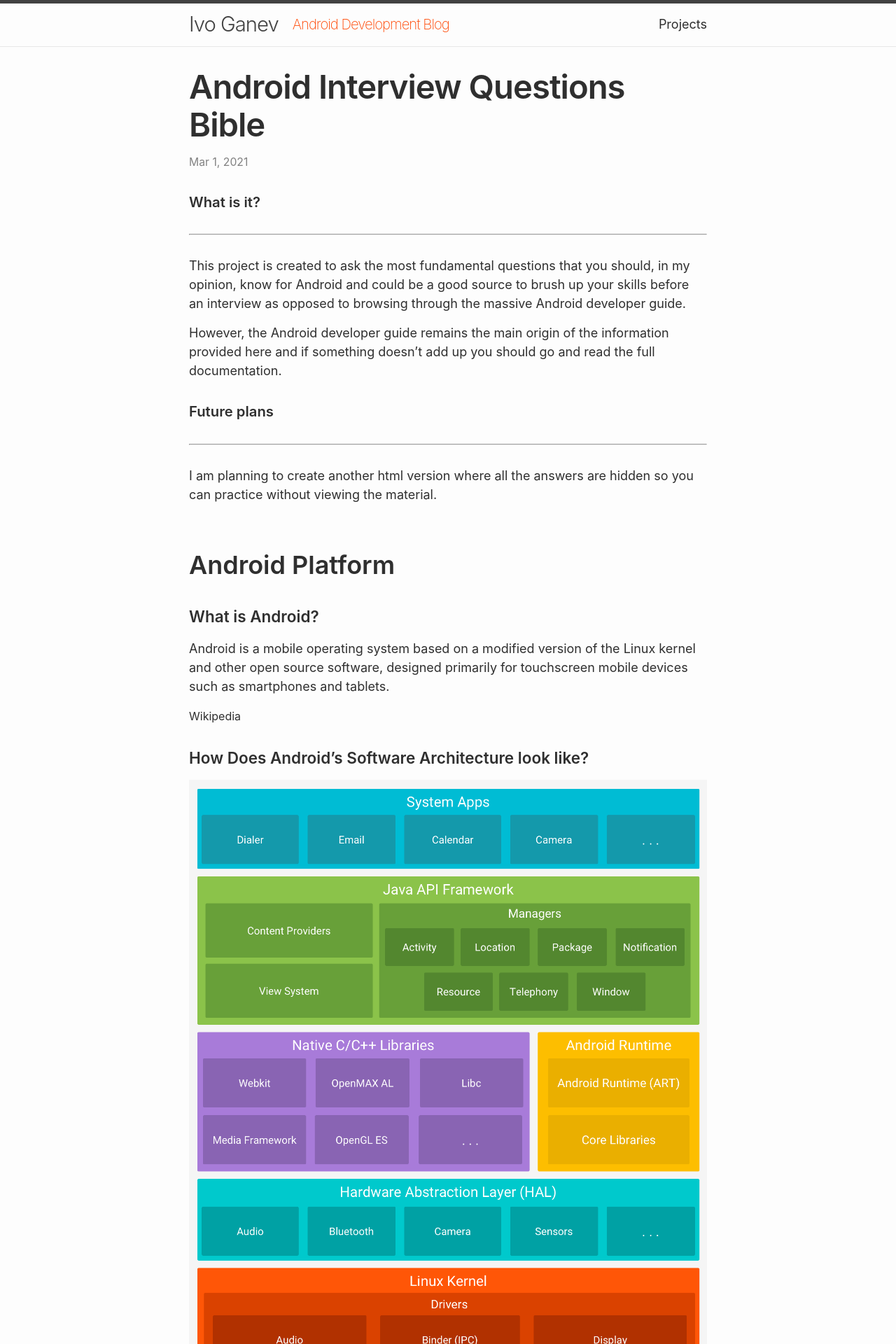
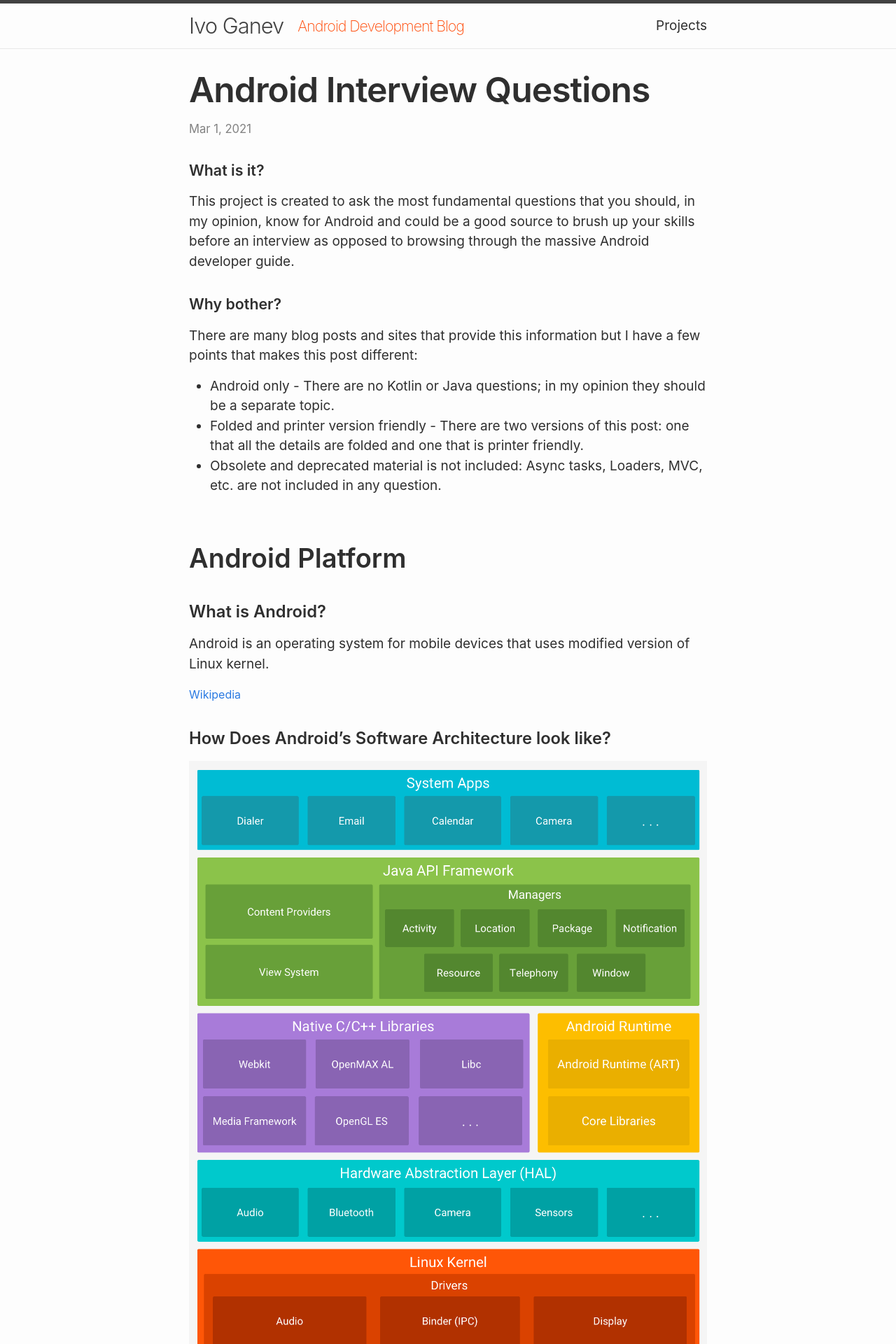
Before and after one commit to ivoGanev/ivoganev.github.io, a Jekyll site: the page built from _posts/2021-03-1-android-interview-questions.markdown, in a window 1280 px wide. Shown: the top 1920 px of the page at 70% size. Built offline with Jekyll 4.4.1, drawn with Linux system fonts in a browser that asks for light colours; some of the changed text lies outside the part shown.

Commit message:
Fix some styling issues and add new content
New content was added for Android Interview Questions

```diff
--- a/_config.yml
+++ b/_config.yml
@@ -21,7 +21,7 @@
 title: Ivo Ganev
 email: ivo.ganev@yahoo.com
 description: >- # this means to ignore newlines until "baseurl:"
-  I am Ivo Ganev and this is where I write for important stuff related to programming and Android development.
+  I am Ivo Ganev and this is where I write for Android development and programming in general.
 baseurl: "/" # the subpath of your site, e.g. /blog
 url: "https://ivoganev.com/" # the base hostname & protocol for your site, e.g. http://example.com
 # twitter_username: jekyllrb
--- a/_posts/2021-02-15-today-I-learned-1.markdown
+++ b/_posts/2021-02-15-today-I-learned-1.markdown
@@ -10,8 +10,6 @@
 A lot of the times you are learning by making mistakes. There is always something to be gained and remembered when mistakes are made and I believe that is nothing to be ashamed from.
 
 On the contrary I feel that when you are not accepting your failures as a chance to learn but as an embarrassment and covering it up you are locking up a great potential of discoveries.
-
-----
 
 ### When you require it, put it as an argument
 
--- a/_posts/2021-03-1-android-interview-questions-bible copy.markdown
+++ b/_posts/2021-03-1-android-interview-questions.markdown
@@ -1,26 +1,26 @@
 ---
 layout: post
-title:  "Android Interview Questions Bible"
+title:  "Android Interview Questions"
 date:   2021-03-1 16:25:08 +0000
 categories: OOP
 ---
 
 ##### What is it?
----
+
 This project is created to ask the most fundamental questions that you should, in my opinion, know for Android and could be a good source to brush up your skills before an interview as opposed to browsing through the massive Android developer guide.
 
-However, the Android developer guide remains the main origin of the information provided here and if something doesn't add up you should go and read the full documentation.
+##### Why bother?
 
-##### Future plans
----
-
-I am planning to create another html version where all the answers are hidden so you can practice without viewing the material.
+There are many blog posts and sites that provide this information but I have a few points that makes this post different:
+- Android only - There are no Kotlin or Java questions; in my opinion they should be a separate topic.
+- Folded and printer version friendly - There are two versions of this post: one that all the details are folded and one that is printer friendly.
+- Obsolete and deprecated material is not included: Async tasks, Loaders, MVC, etc. are not included in any question.
 
 ## Android Platform
 
 #### What is Android?
 
-Android is a mobile operating system based on a modified version of the Linux kernel and other open source software, designed primarily for touchscreen mobile devices such as smartphones and tablets.
+Android is an operating system for mobile devices that uses modified version of Linux kernel.
 
 
 [Wikipedia](https://en.wikipedia.org/wiki/Android_(operating_system)){: .post.a }{:target="_blank"}
@@ -132,18 +138,23 @@
 
 It depends on the process state of the activity.
 
-| Likelihood of being killed | Process state | Activity state |
-|----------------------------|---------------|----------------|
-| Least | Foreground (having or about to get focus) | Created,Started,Resumed |
-|More	|Background (lost focus)|	Paused |
-|Most	|Background (not visible)|	Stopped |
-|Most   |Empty	| Destroyed |
+| Likelihood of being killed | Process state                             | Activity state          |
+|----------------------------|-------------------------------------------|-------------------------|
+| Least                      | Foreground (having or about to get focus) | Created,Started,Resumed |
+|More	                     | Background (lost focus)                   | Paused                  |
+|Most	                     | Background (not visible)                  | Stopped                 |
+|Most                        | Empty	                                 | Destroyed               |
+
+#### How to simulate low memory condition on the device?
+
+You can kill the process manually by using the adb with `kill -9 processID`. It going pretty much through the same experience when the device is low on memory.
 
 #### Is the user input data restored when an activity is recreated?
 
 The system destroys the activity including all the user input data and creates a new one when, for example, the screen is rotated or user switches to multi-windowed mode. The old input data is not automatically transferred to the new instance of the activity so you need to restore it.
 
-#### How do you store and restore the data the user had input?
+#### How do you store and restore user input data?
+
 Use `onSaveInstanceState(Bundle)` to store the user data as a key-value pair.
 
 Use `onCreateView(Bundle)` or alternatively `onRestoreInstanceStateBundle(Bundle)`
@@ -268,9 +278,9 @@
 
 A content provider is used to supply data from one application to another.
 
-You can look at it as an standard interface with methods like `insert(..)`, `delete(..)`, `update(..)`, etc. that need you to override them and provide an implementation of how they would access your app's data.
+You can look at it as an standard data access object interface with methods like `insert(..)`, `delete(..)`, `update(..)`, etc. that need you to override them and provide an implementation of how they would access your app's data.
 
-In order to access the content provider and the methods you override mentioned above you need to use the `ContentResolver` which is available in any Context inheriting object(e.g. Activity) by using `getContentResolver()`.
+In order to access the content provider you need to use the `ContentResolver` which is available in any Context inheriting object, e.g. Activity, by using `getContentResolver()`.
 
 A URI is used to identify the data in the provider.
 
@@ -307,7 +317,9 @@
 
 #### What does compileSdkVersion do?
 
-When you write code for Android in your IDE you have access to any SDK by just downloading it. To make sure you are not using any API from an SDK that is not available for your phone targets, warnings and errors are issued so that you are able to fix those problems.
+When you write code for Android in your IDE you have access to any SDK by just downloading it. To make sure you are not using any API from an SDK version that is not available on your phone targets, warnings and errors are issued at compile time so that you are able to fix those problems.
+
+The `compileSdkVersion` allows you to use any SDK API until the provided value.
 
 #### What is the recommended recipe for defining sdk versions?
 
@@ -441,7 +453,7 @@
 
 In Java it is achieved by method overriding. Java waits until runtime to determine which object is actually being pointed to by the reference.
 
-## What is inheritance?
+#### What is inheritance?
 
 It is the ability to build new classes on top of existing ones.
 
--- a/_sass/minima/initialize.scss
+++ b/_sass/minima/initialize.scss
@@ -4,7 +4,7 @@
 
 $base-font-family: -apple-system, BlinkMacSystemFont, "Segoe UI", "Segoe UI Symbol", "Segoe UI Emoji", "Apple Color Emoji", "Roboto", Helvetica, Arial, sans-serif !default;
 $code-font-family: "Menlo", "Inconsolata", "Consolas", "Roboto Mono", "Ubuntu Mono", "Liberation Mono", "Courier New", monospace;
-$base-font-size:   18px !default;
+$base-font-size:   19px !default;
 $base-font-weight: 400 !default;
 $header-font-weight: 600 !default;
 
@@ -12,8 +12,8 @@
 $base-line-height: 1.5 !default;
 
 $text-color: rgb(47, 47, 47);
-$link-base-color: rgb(47, 47, 47);
-$link-visited-color: rgb(47, 47, 47);
+$link-main-blog-title-color: rgb(47, 47, 47);
+$link-main-blog-title-visited-color: rgb(47, 47, 47);
 
 $spacing-unit:     30px !default;
 
```
Also changed, not shown: other parts of _posts/2021-02-15-today-I-learned-1.markdown (+1 -1 lines), other parts of _posts/2021-03-1-android-interview-questions.markdown (+21 -16 lines).
